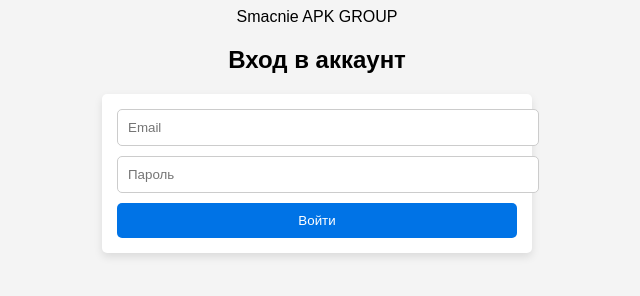
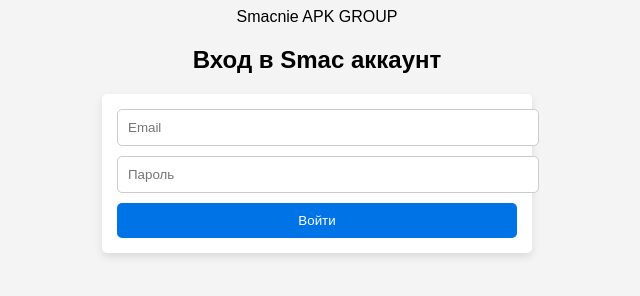
Before and after one commit to Sashasmac/site, a plain HTML site: page login.html in a window 1280 px wide. Shown: the whole page, without its empty margins (323-963 px from the left). Drawn offline with Linux system fonts and the light colour scheme.

Commit message:
Update login.html

```diff
--- a/login.html
+++ b/login.html
@@ -9,7 +9,7 @@
 <body>
     <div class="header">Smacnie APK GROUP</div>
     <div class="container">
-        <h2>Вход в аккаунт</h2>
+        <h2>Вход в Smac аккаунт</h2>
         <div class="login-form">
             <input type="email" id="email" placeholder="Email" required>
             <input type="password" id="password" placeholder="Пароль" required>
```
